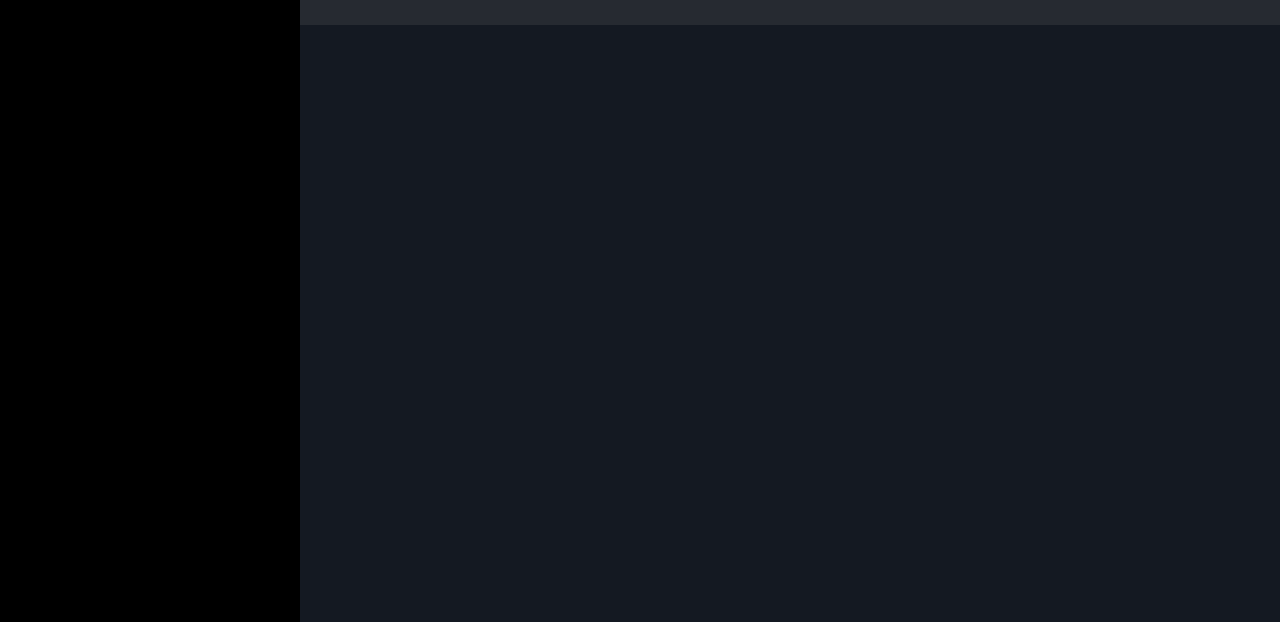
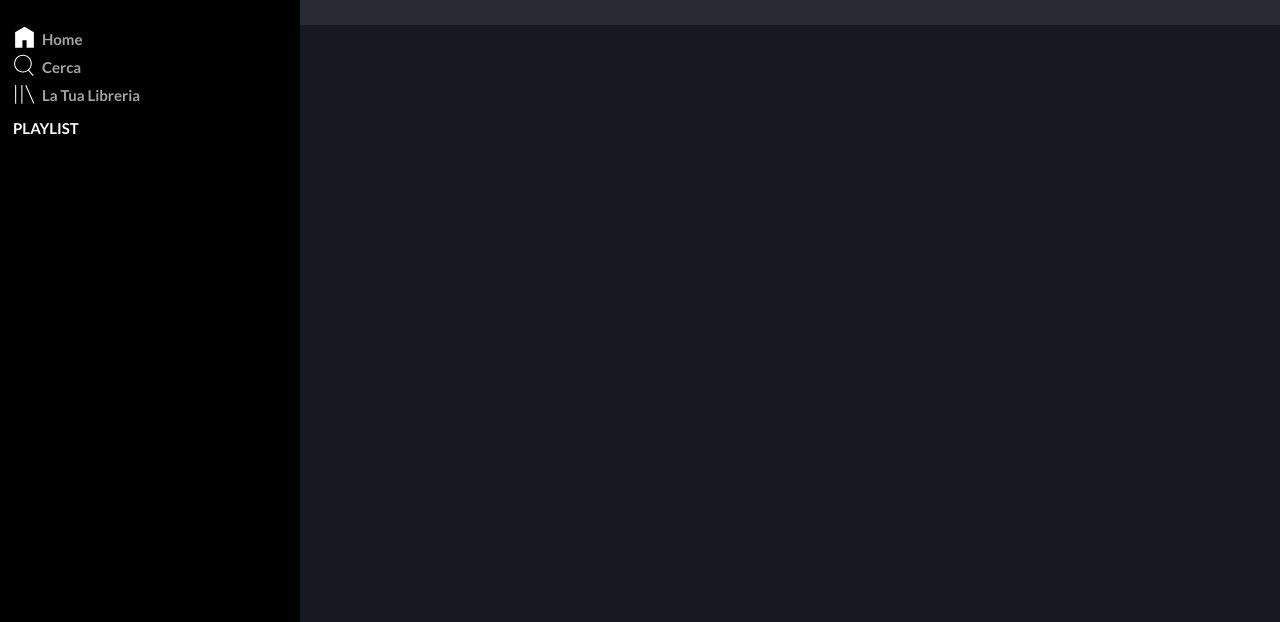
Before and after one commit to EdoardoDV/html-css-spotifyweb, a plain HTML site: page index.html in a window 1280 px wide. Shown: the part 75-697 px from the top of the page. Drawn offline with Linux system fonts and the light colour scheme.

Commit message:
Upper Bar + Parte Sidebar

```diff
--- a/css/style.css
+++ b/css/style.css
@@ -19,7 +19,19 @@ a {
   margin:0;
   padding: 0;
 }
+ul {
+  margin: 0;
+  padding: 0;
+}
+li {
+  list-style: none;
+}
 h2 {
+  font-size: 15px;
+  color: white;
+}
+h3 {
+  display: inline-block;
   font-size: 15px;
 }
 /* Fine Stili Generici */
@@ -50,6 +62,7 @@ h2 {
   position:absolute;
   display: flex;
   flex-direction: column;
+  color: #A3A3A3;
   width: 300px;
   height: calc(100% - 100px);
   background: black;
@@ -64,18 +77,40 @@ h2 {
   flex-shrink: 0;
 }
 .logo img {
+  display: inline-block;
   height: 40px;
   margin-left: 15px;
 }
 /* Fine Logo */
+/* Menu */
 .list {
-  height: 200px;
   flex-grow: 0;
   flex-shrink: 0;
 }
+.green {
+  display: inline-block;
+  width: 2px;
+  height: 25px;
+  margin-right: 10px;
+  background: #ADFF2F;
+  opacity: 0;
+}
+.list h3 {
+  vertical-align: 5px;
+  margin-left: 5px;
+}
+.list img {
+  height: 25px;
+  line-height: 25px;
+  color: #A3A3A3;
+}
+/* Fine Menu */
+/* Playlist */
 .playlist {
   height: 500px;
   overflow: scroll;
+  padding-left: 13px;
+  margin-top: 10px;
 }
 .account {
   height: 100px;
@@ -119,4 +154,13 @@ h2 {
 /* Fine Media Query */
 
 /* Hover Options */
+  /* Upper Bar */
+  /* Fine Upper Bar */
+  /* Sidebar */
+  /* Menu */
+  .list li:hover > .green {
+    /* opacity:1; */
+  }
+  /* Fine Menu */
+  /* Fine Sidebar */
 /* Fine Hover Options */
--- a/index.html
+++ b/index.html
@@ -18,13 +18,17 @@
     </section>
     <section id="sidebar">
       <div class="logo">
-        <img src="img/logo.svg" alt="">
+        <img src="img/logo.svg" alt="Logo">
       </div>
       <div class="list">
-
+        <ul>
+          <li><div class="green"></div><a href="#"><img src="img/home.svg" alt="Home"><h3>Home</h3></a></li>
+          <li><div class="green"></div><a href="#"><img src="img/search.svg" alt="Search"><h3>Cerca</h3></a></li>
+          <li><div class="green"></div><a href="#"><img src="img/libreria.svg" alt="Library"><h3>La Tua Libreria</h3></a></li>
+        </ul>
       </div>
       <div class="playlist">
-
+        <h2>PLAYLIST</h2>
       </div>
       <div class="account">
 
```
